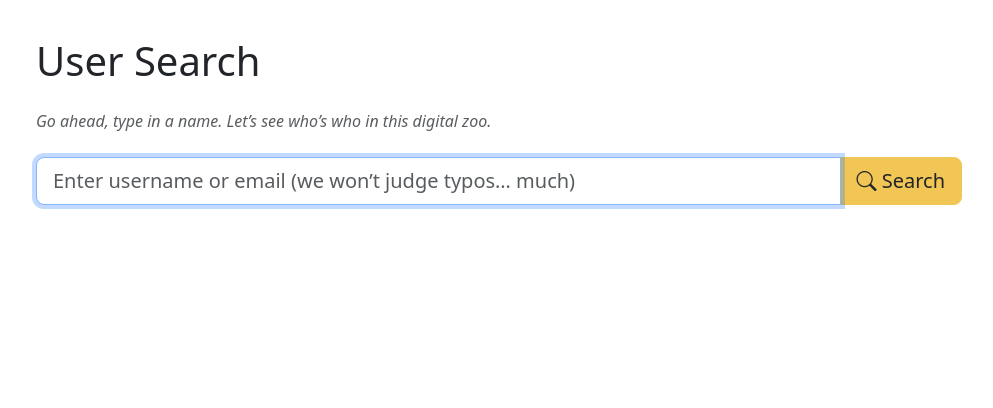
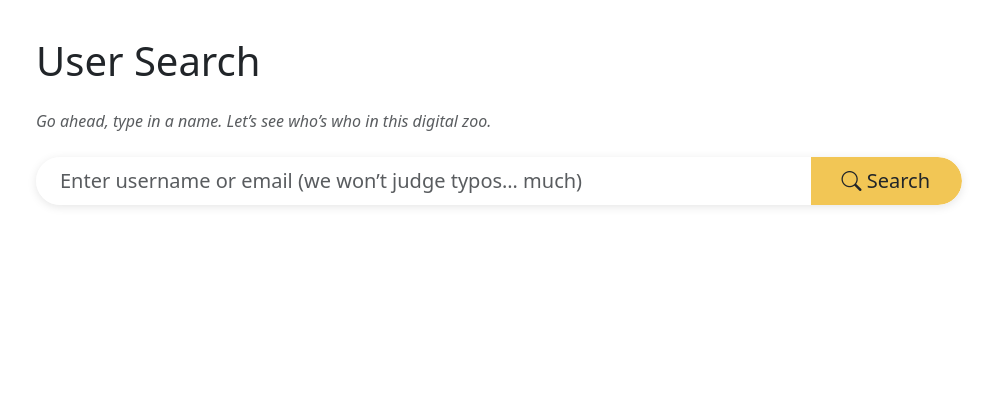
Before and after one commit to jslitzkerttcu/Who-Dis, a Flask app: template app/templates/search/index.html in a window 1280 px wide. Shown: the part 88-496 px from the top of the page, without its empty margins (141-1134 px from the left). Run offline with Flask 3, Linux system fonts and the light colour scheme; the template is opened without the code that fills it, so the values that code supplies are empty.

Commit message:
style: enhance search form with modern rounded design and hover effects

```diff
--- a/app/static/css/style.css
+++ b/app/static/css/style.css
@@ -6,6 +6,36 @@ body {
 
 main {
     flex: 1;
+}
+
+/* Modern rounded search form */
+#searchForm .input-group {
+    border-radius: 50px;
+    overflow: hidden;
+    box-shadow: 0 2px 10px rgba(0, 0, 0, 0.1);
+}
+
+#searchForm .form-control {
+    border: none;
+    border-radius: 50px 0 0 50px;
+    padding-left: 1.5rem;
+}
+
+#searchForm .form-control:focus {
+    box-shadow: none;
+    border: none;
+}
+
+#searchForm .btn {
+    border: none;
+    border-radius: 0 50px 50px 0;
+    padding-left: 2rem;
+    padding-right: 2rem;
+    transition: all 0.3s ease;
+}
+
+#searchForm .btn:hover {
+    transform: translateX(2px);
 }
 
 .navbar-brand {
```
